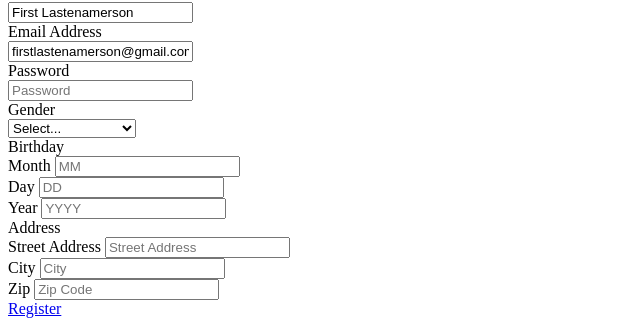
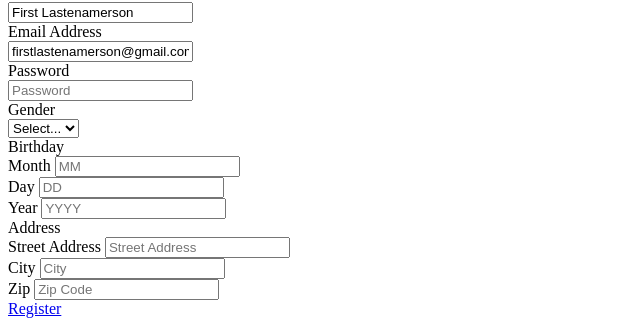
Before and after one commit to kristenzirkler/ohs-nrx-tw-netlify, a Jekyll site: the page built from sign-up.html, in a window 1280 px wide. Shown: the part 203-523 px from the top of the page, without its empty margins (0-640 px from the left). Built offline with Jekyll 4.4.1, drawn with Linux system fonts in a browser that asks for light colours; some web fonts are replaced; a script that is not in the unit is left out.

Commit message:
Simplify dropdown gender

```diff
--- a/_includes/field-special.html
+++ b/_includes/field-special.html
@@ -1,18 +1,4 @@
-{% if include.type == 'gender' %}
-      <div class="mt-3 space-y-6 sm:space-y-5">
-        <div class="sm:grid sm:grid-cols-3 sm:gap-4 sm:items-start">
-          <label for="gender" class="block text-sm font-bold  sm:mt-px sm:pt-2"> Gender </label>
-          <div class="mt-1 sm:mt-0 sm:col-span-2">
-            <select id="gender" name="gender" class="mt-1 block w-full pl-3 pr-10 py-2 text-skin-primary focus:ring-skin-button-primary focus:border-skin-button-primary relative block w-full rounded-lg bg-transparent focus:z-10 sm:text-sm border-skin-primary placeholder-gray-500">
-              <option>Select...</option>
-              <option>Male</option>
-              <option>Female</option>
-              <option>Decline to answer</option>
-            </select>
-          </div>
-        </div>
-      </div>
-{% elsif include.type == 'practitioner' %}
+{% if include.type == 'practitioner' %}
       <div class="mt-3 space-y-6 sm:space-y-5">
         <div class="sm:grid sm:grid-cols-3 sm:gap-4 sm:items-start">
           <label for="prac" class="block text-sm font-bold  sm:mt-px sm:pt-2"> {{ include.name }} </label>
--- a/_includes/field-text.html
+++ b/_includes/field-text.html
@@ -14,7 +14,7 @@
   </div>
 </div>
 {% else %}
-<div class="space-y-6 sm:space-y-5">
+<div class="mt-3 space-y-6 sm:space-y-5">
   <div class="sm:grid sm:grid-cols-3 sm:gap-4 sm:items-start">
     <label for="{{ include.name | slugify }}" class="block text-sm font-bold sm:mt-px sm:pt-2">{{ include.name }}</label>
     <div class="mt-1 sm:mt-0 sm:col-span-2">
--- a/sign-up.html
+++ b/sign-up.html
@@ -18,7 +18,7 @@ title: "Welcome, Firstname!"
         {% include field-text.html name="Full Name" value="First Lastenamerson" %}
         {% include field-text.html name="Email Address" value="firstlastenamerson@gmail.com" %}
         {% include field-text.html name="Password" type="password" %}
-        {% include field-special.html name="Gender" type="gender" %}
+        {% include field-single-select.html name="Gender" layout="simple" options="Male,Female" %}
         {% include field-special.html name="Birthdate" type="birthdate" %}
         {% include field-special.html name="Address" type="address" %}
       </div>
--- a/theme.html
+++ b/theme.html
@@ -61,8 +61,6 @@ title: "Theme Examples"
 
       {% include field-text.html name="Disabled" value="firstlastenamerson@gmail.com" disabled=true %}
 
-
-      {% include field-special.html name="Special: Gender" type="gender" %}
       {% include field-special.html name="Special: Birthdate" type="birthdate" %}
       {% include field-special.html name="Special: Address" type="address" %}
 
```
Also changed, not shown: admin-edit-user.html (+5 -2 lines).
